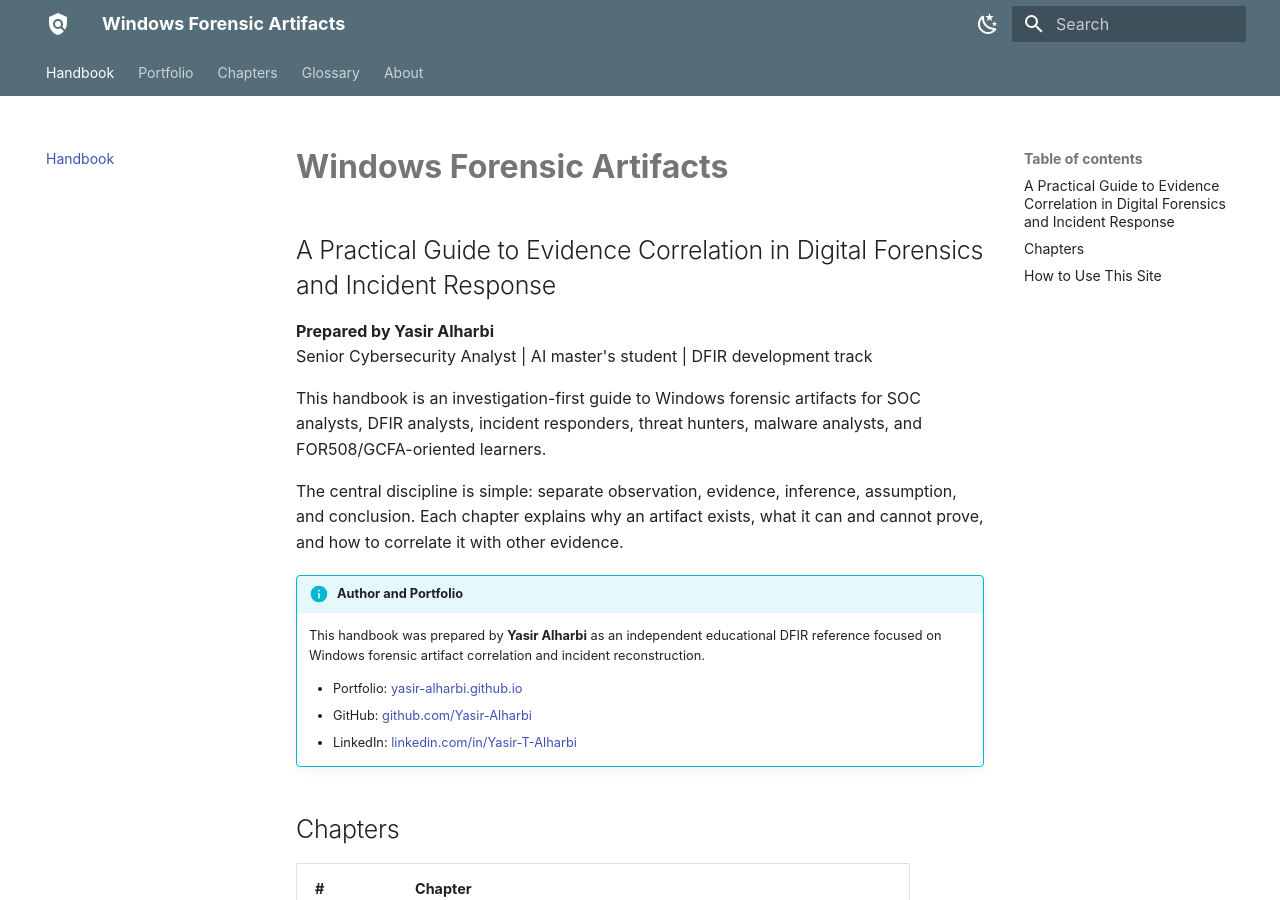
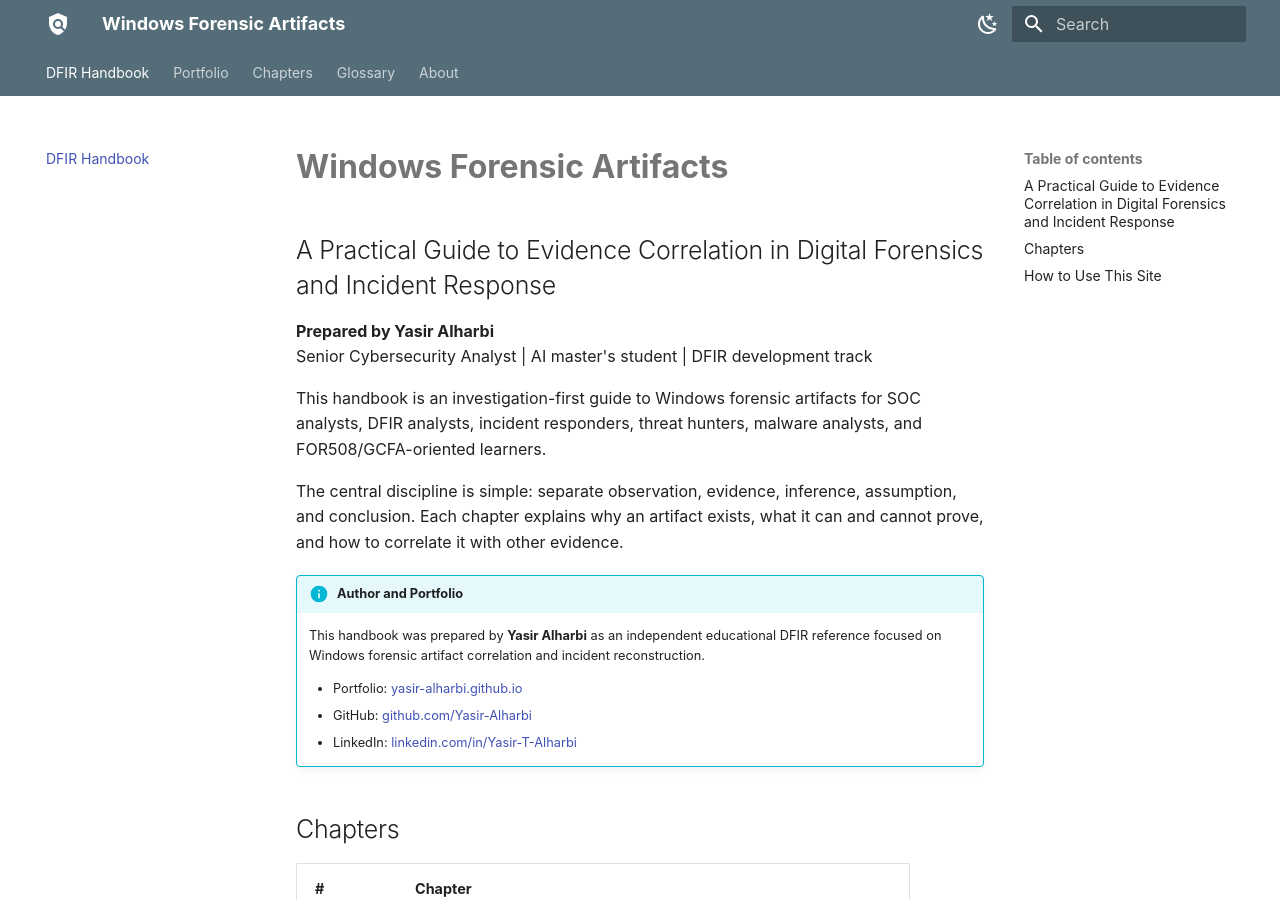
Before and after one commit to Yasir-Alharbi/windows-forensic-artifacts-handbook, an MkDocs documentation site: the page built from docs/index.md, in a window 1280 px wide and 900 px high. Built offline with MkDocs 1.6.1 and Material for MkDocs 9.7.7, drawn with Linux system fonts in a browser that asks for light colours.

Commit message:
Rename handbook navigation label

```diff
--- a/mkdocs.yml
+++ b/mkdocs.yml
@@ -32,7 +32,7 @@ theme:
         name: Switch to light mode
 
 nav:
-  - Handbook: index.md
+  - DFIR Handbook: index.md
   - Portfolio: https://yasir-alharbi.github.io/
   - Chapters:
       - "1. Chapter 1: NTFS Master File Table (MFT)": chapters/01-chapter-1-ntfs-master-file-table-mft.md
```
